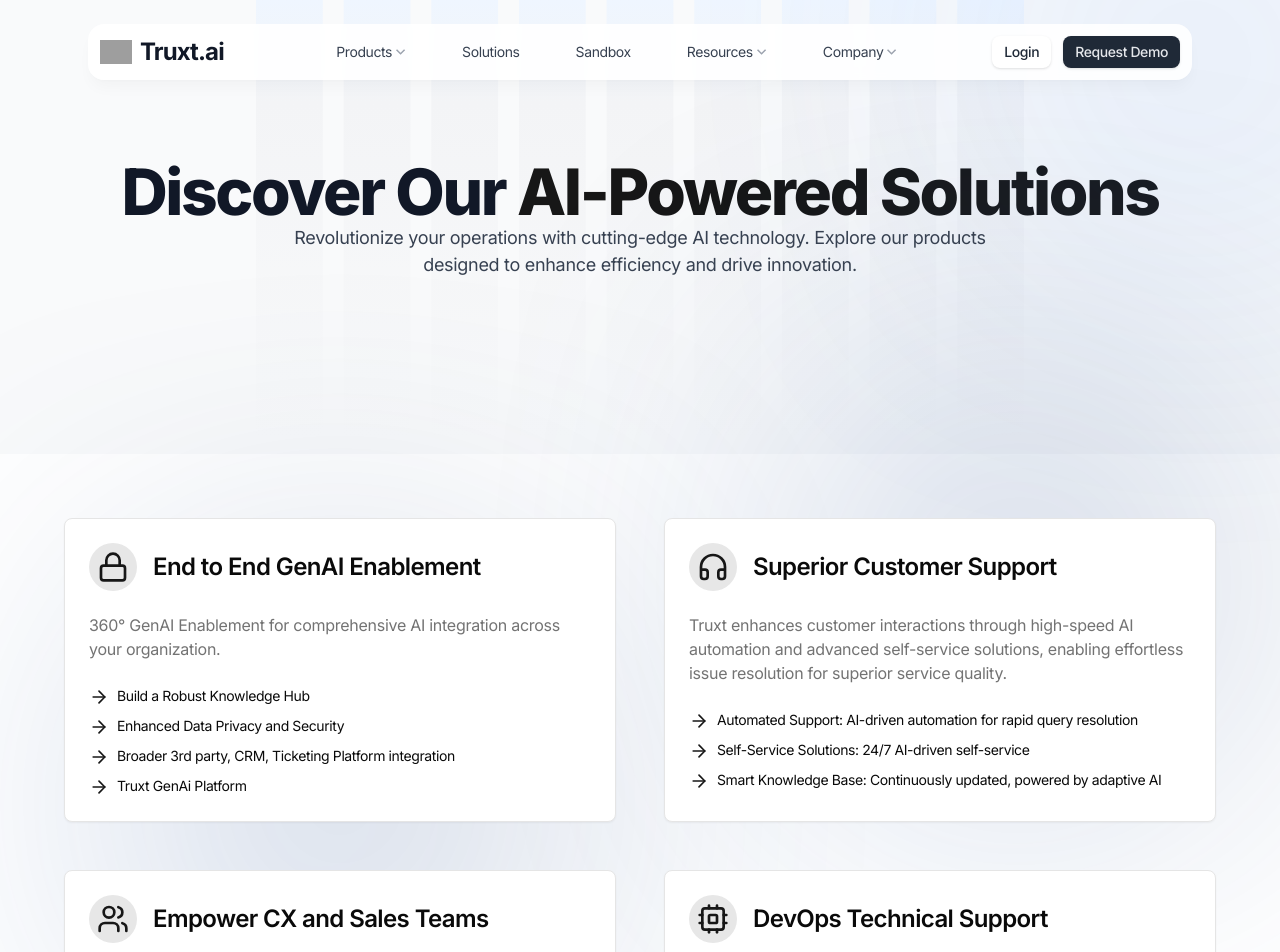
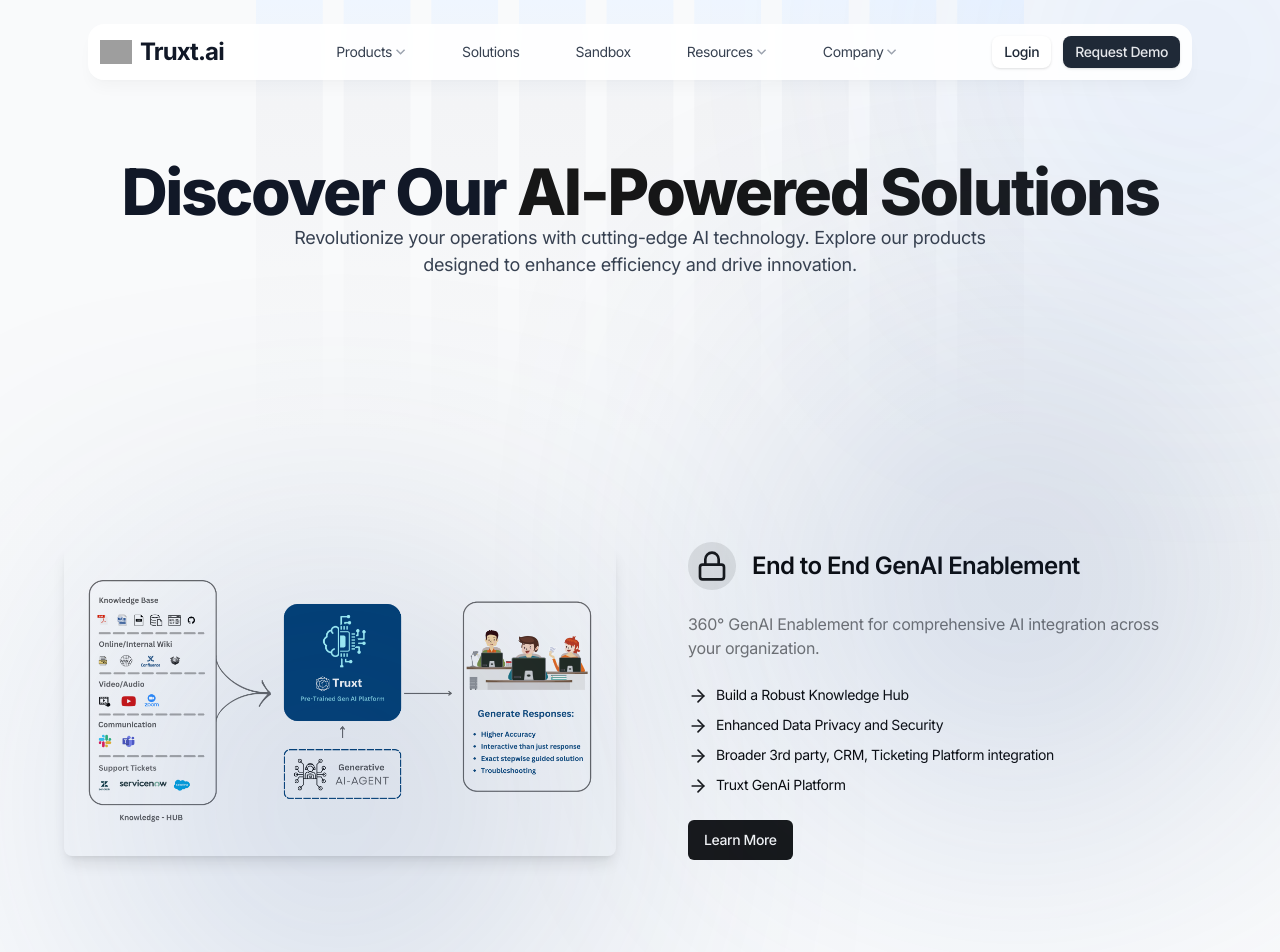
Before and after one commit to Truxt-ai/truxt-ai.github.io, a Next.js app: page /solutions in a window 1280 px wide. Shown: the top 952 px of the page. Built offline with nearby package versions, Linux system fonts and the light colour scheme; grey boxes are pictures that could not be loaded.

Commit message:
Solutions UI Implemented

```diff
--- a/components/solution.tsx
+++ b/components/solution.tsx
@@ -1,8 +1,11 @@
+'use client'
+
 import React from 'react'
+import Image from 'next/image'
 import { Card, CardContent, CardDescription, CardHeader, CardTitle } from "@/components/ui/card"
+import { Button } from "@/components/ui/button"
 import { Cpu, HeadphonesIcon, Users, ArrowRight, Lock } from "lucide-react"
 
-export default function SolutionsPage() {
 const solutions = [
   {
     title: 'End to End GenAI Enablement',
@@ -13,7 +16,8 @@ export default function SolutionsPage() {
       'Enhanced Data Privacy and Security',
       'Broader 3rd party, CRM, Ticketing Platform integration',
       'Truxt GenAi Platform'
-      ]
+    ],
+    image: '/images/truxt-arch.png'
   },
   {
     title: 'Superior Customer Support',
@@ -23,7 +27,8 @@ export default function SolutionsPage() {
       'Automated Support: AI-driven automation for rapid query resolution',
       'Self-Service Solutions: 24/7 AI-driven self-service',
       'Smart Knowledge Base: Continuously updated, powered by adaptive AI'
-      ]
+    ],
+    image: '/images/truxt-arch.png'
   },
   {
     title: 'Empower CX and Sales Teams',
@@ -33,7 +38,8 @@ export default function SolutionsPage() {
       'Self-Service Solutions: Enable customers to access answers anytime',
       'Smart Knowledge Base: Quick access to relevant information',
       'Analytics: Real-time customer insights for strategic decision-making'
-      ]
+    ],
+    image: '/images/truxt-arch.png'
   },
   {
     title: 'DevOps Technical Support',
@@ -43,16 +49,53 @@ export default function SolutionsPage() {
       'AI-Powered DevOps Assistance: Fast, intelligent troubleshooting',
       'Integration with DevOps Tools: Works with Kubernetes, ArgoCD, Jenkins',
       'Faster Incident Resolution: Identify and remediate issues efficiently'
-      ]
+    ],
+    image: '/images/truxt-arch.png'
   }
 ]
 
+export default function AISolutionsPage() {
   return (
-    <div className="bg-background ">
-      <main className="container max-w-6xl mx-auto py-16" data-aos='zoom-y-out' data-aos-delay={400}>
-        <div className="grid gap-12 md:grid-cols-2 lg:grid-cols-2">
+    <div className="bg-gradient-to-b from-gray-50 to-white">
+      {/* <section className="relative">
+        <PageIllustration />
+        <div className="mx-auto max-w-6xl px-4 sm:px-6">
+          <div className="pb-12 pt-32 md:pb-20 md:pt-40">
+            <div className="text-center">
+              <h1 className="text-4xl font-extrabold tracking-tight text-gray-900 sm:text-5xl md:text-6xl">
+                <span className="block xl:inline">Discover Our</span>{' '}
+                <span className="block text-primary xl:inline">AI-Powered Solutions</span>
+              </h1>
+              <p className="mx-auto mt-3 max-w-md text-base text-gray-500 sm:text-lg md:mt-5 md:max-w-3xl md:text-xl">
+                Revolutionize your operations with cutting-edge AI technology. Explore our products designed to enhance efficiency and drive innovation.
+              </p>
+              <div className="mt-5 sm:mt-8 sm:flex sm:justify-center">
+                <div className="rounded-md shadow">
+                  <Button className="w-full px-8 py-3 text-base font-medium">Get started</Button>
+                </div>
+                <div className="mt-3 sm:mt-0 sm:ml-3">
+                  <Button variant="outline" className="w-full px-8 py-3 text-base font-medium">Learn more</Button>
+                </div>
+              </div>
+            </div>
+          </div>
+        </div>
+      </section> */}
+
+      <main className="container max-w-6xl mx-auto py-16">
         {solutions.map((solution, index) => (
-            <Card key={index} className="flex flex-col h-full">
+          <section key={index} className={`flex flex-col ${index % 2 === 0 ? 'md:flex-row' : 'md:flex-row-reverse'} items-center gap-12 mb-24`}>
+            <div className="w-full md:w-1/2">
+              <Image
+                src={solution.image}
+                alt={solution.title}
+                width={600}
+                height={400}
+                className="rounded-lg shadow-lg"
+              />
+            </div>
+            <div className="w-full md:w-1/2">
+              <Card className="border-none shadow-none bg-transparent">
                 <CardHeader>
                   <div className="flex items-center gap-4 mb-4">
                     <div className="p-2 bg-primary/10 rounded-full">
@@ -62,7 +105,7 @@ export default function SolutionsPage() {
                   </div>
                   <CardDescription className="text-base">{solution.description}</CardDescription>
                 </CardHeader>
-              <CardContent className="flex-grow">
+                <CardContent>
                   <ul className="space-y-2">
                     {solution.features.map((feature, featureIndex) => (
                       <li key={featureIndex} className="flex items-start">
@@ -71,10 +114,12 @@ export default function SolutionsPage() {
                       </li>
                     ))}
                   </ul>
+                  <Button className="mt-6">Learn More</Button>
                 </CardContent>
               </Card>
+            </div>
+          </section>
         ))}
-        </div>
       </main>
     </div>
   )
--- a/components/truxt-gen-ai.tsx
+++ b/components/truxt-gen-ai.tsx
@@ -49,7 +49,7 @@ export default function TruxtGenAIPage() {
         <div className="mx-auto max-w-6xl px-4 sm:px-4">
           <div className="relative rounded-lg overflow-hidden shadow-xl">
             <Image
-              src="/images/truxt-arch.png"
+              src="/images/truxt-gen-ai.png"
               alt="Truxt Gen AI Enablement"
               width={800}
               height={400}
```
Also changed, not shown: public/images/truxt-arch.png, public/images/truxt-gen-ai.png (added). Lines whose indentation alone changed are shown as unchanged.
